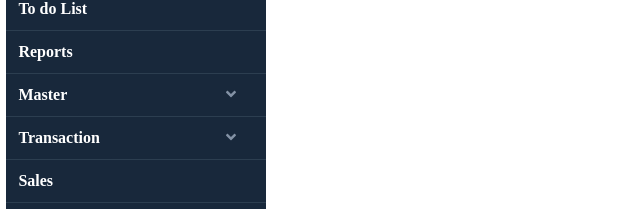
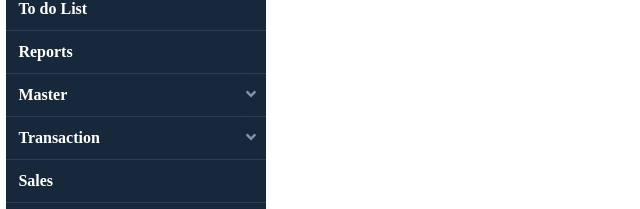
Before and after one commit to YMunasinghe/Stock-control-project-angular, an Angular app: page /sideNavBar in a window 1280 px wide. Shown: the part 166-375 px from the top of the page, without its empty margins (0-640 px from the left). Built offline with nearby package versions, Linux system fonts and the light colour scheme.

Commit message:
updated project

```diff
--- a/src/app/app.module.ts
+++ b/src/app/app.module.ts
@@ -21,6 +21,7 @@ import { DashboardComponent } from './components/dashboard/dashboard.component';
 import { SearchItemDashboardComponent } from './components/search-item-dashboard/search-item-dashboard.component';
 import { AvailableItemsDashboardComponent } from './components/available-items-dashboard/available-items-dashboard.component';
 import { MovingItemsDashboardComponent } from './components/moving-items-dashboard/moving-items-dashboard.component';
+import { SearchItemComponent } from './components/search-item/search-item.component';
 
 @NgModule({
   declarations: [
@@ -39,7 +40,8 @@ import { MovingItemsDashboardComponent } from './components/moving-items-dashboa
     DashboardComponent,
     SearchItemDashboardComponent,
     AvailableItemsDashboardComponent,
-    MovingItemsDashboardComponent
+    MovingItemsDashboardComponent,
+    SearchItemComponent
   ],
   imports: [
     BrowserModule,
--- a/src/app/components/dashboard/dashboard.component.html
+++ b/src/app/components/dashboard/dashboard.component.html
@@ -1 +1 @@
-<p>dashboard works!</p>
+<p>Search Item Component</p>
--- /dev/null
+++ b/src/app/components/search-item/search-item.component.html
@@ -0,0 +1 @@
+<p>search-item works!</p>
--- a/src/app/components/side-nav-bar/side-nav-bar.component.css
+++ b/src/app/components/side-nav-bar/side-nav-bar.component.css
@@ -101,11 +101,16 @@ ul {
 /*style="display: flex; justify-content: space-between; align-items: center; padding-right: 30px"*/
 .drop-down-icon-style{
   display: flex;
+  width: 100%;
   justify-content: space-between;
   align-items: center;
   padding-right: 30px;
   transition: background-color 0.2s;
 }
+
+/*.drop-down-icon-style:hover{*/
+/*  background-color: #2c3e50;*/
+/*}*/
 
 .drop-down-icon-style:hover{
   background-color: #2c3e50;
--- a/src/app/components/side-nav-bar/side-nav-bar.component.html
+++ b/src/app/components/side-nav-bar/side-nav-bar.component.html
@@ -18,8 +18,8 @@
       <hr/>
 
       <div (click)="toggleMasterCollapse()" class="drop-down-icon-style">
-       <li><a routerLink="/reports">Master</a></li>
-        <fa-icon [icon]="isMasterCollapsed ? faAngleDown : faAngleUp" style="color: #8392a5;"></fa-icon>
+       <li class="drop-down-icon-style"><a routerLink="/reports">Master</a></li>
+        <fa-icon [icon]="isMasterCollapsed ? faAngleDown : faAngleUp" style="color: #8392a5; padding-right: 10px;"></fa-icon>
       </div>
       <div [class.collapseBar]="isMasterCollapsed">
         <ul>
@@ -35,9 +35,11 @@
       </div>
       <hr/>
 <!--      <li (click)="toggleTransactionCollapse()"><a routerLink="/reports">Transaction</a></li>-->
-      <div (click)="toggleTransactionCollapse()" class="drop-down-icon-style">
-        <li><a routerLink="/reports">Transaction</a></li>
-        <fa-icon [icon]="isTransactionCollapsed ? faAngleDown : faAngleUp" style="color: #8392a5;"></fa-icon>
+      <div (click)="toggleTransactionCollapse()">
+        <div class="drop-down-icon-style">
+        <li class="drop-down-icon-style"><a routerLink="/reports">Transaction</a></li>
+        <fa-icon [icon]="isTransactionCollapsed ? faAngleDown : faAngleUp" style="color: #8392a5; padding-right: 10px;"></fa-icon>
+        </div>
       </div>
       <div [class.collapseBar]="isTransactionCollapsed">
         <ul>
```
Also changed, not shown: src/app/components/search-item/search-item.component.ts (added, +10 -0 lines), src/app/components/search-item/search-item.component.css (added), 1 other file (tests, documents, lock files or other folders).
